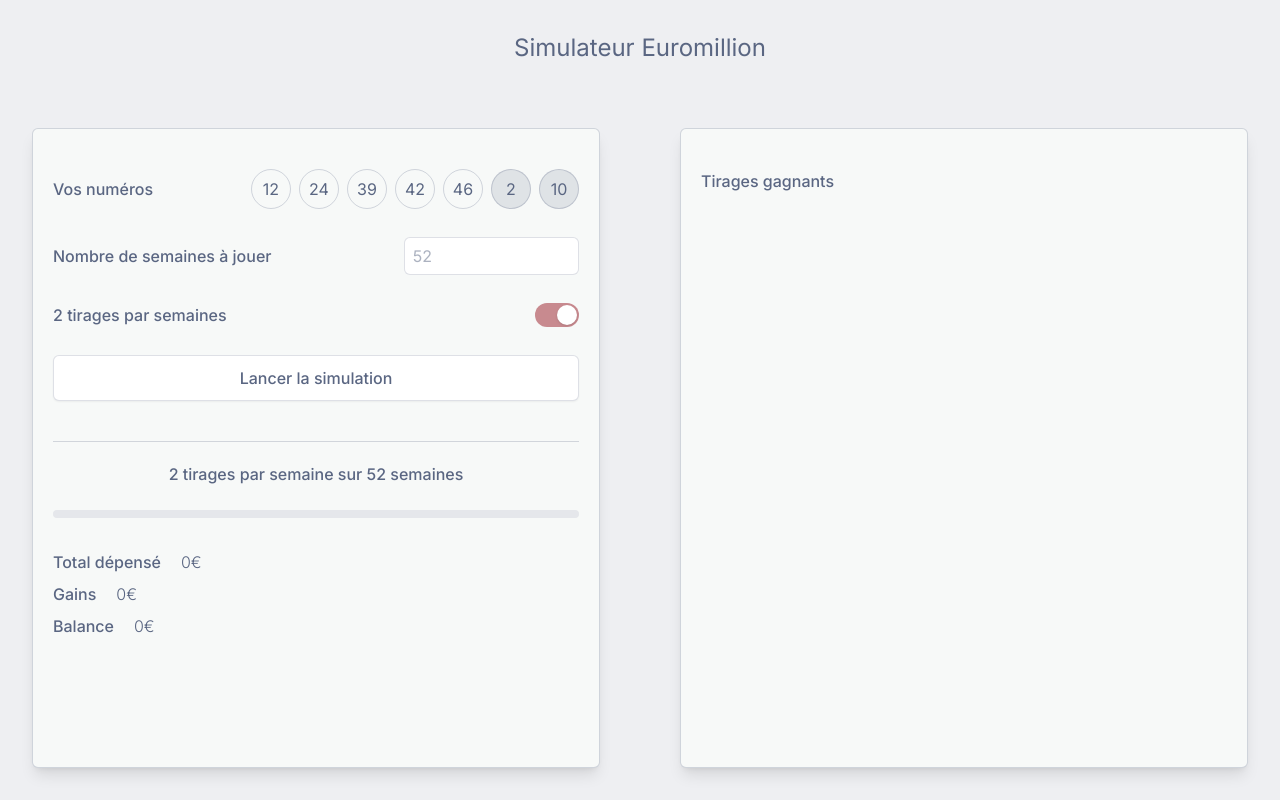
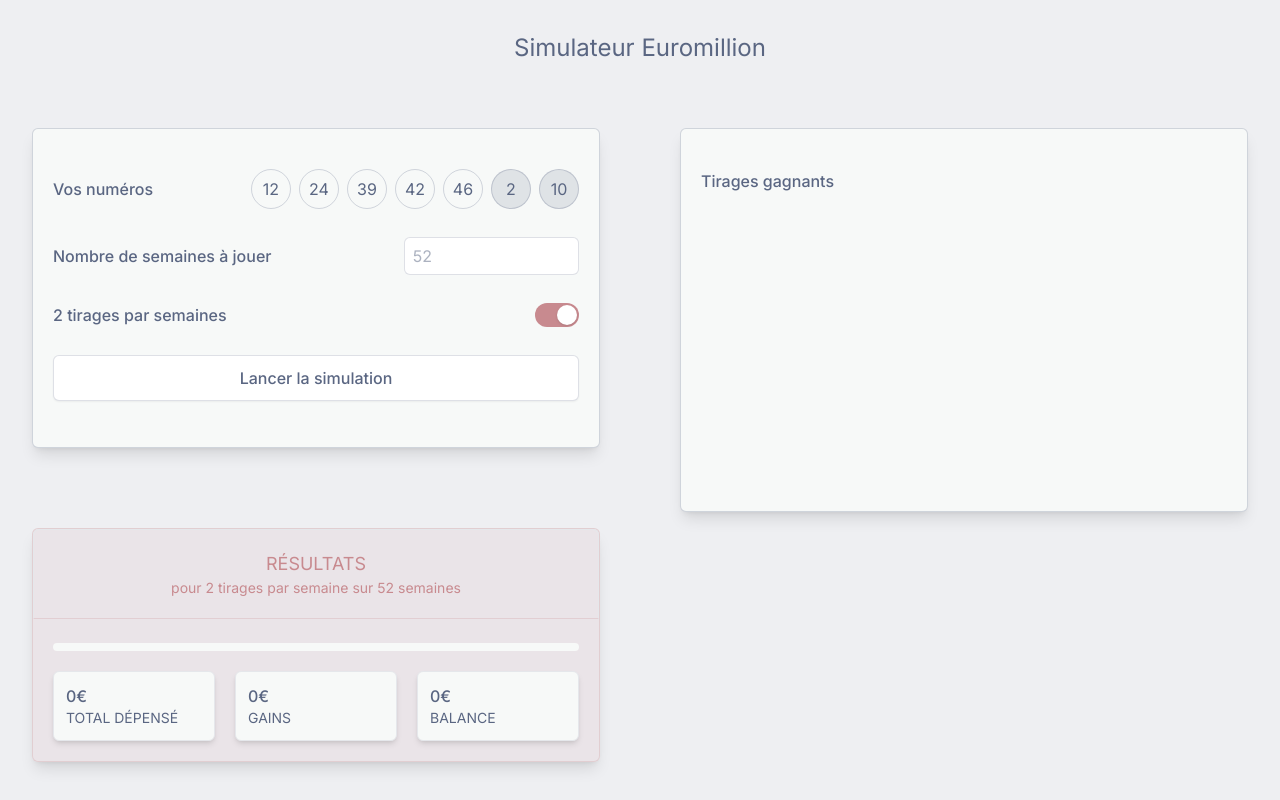
Before and after one commit to jean1591/euromillion-simulator, a Next.js app: page / in a window 1280 px wide. Shown: the top 800 px of the page. Built offline with nearby package versions, Linux system fonts and the light colour scheme.

Commit message:
create result card

```diff
--- a/src/app/components/panel.tsx
+++ b/src/app/components/panel.tsx
@@ -1,9 +1,20 @@
-export const Panel = ({ children }: { children: React.ReactNode }) => {
+import { classNames } from "@/utils/classNames";
+
+export const Panel = ({
+  height = "h-96",
+  children,
+}: {
+  height?: string;
+  children: React.ReactNode;
+}) => {
   return (
-    <div className="h-screen">
-      <div className="border border-dark-shade/25 bg-light-shade py-10 px-5 rounded-md overflow-y-scroll h-4/5 shadow-lg">
-        {children}
-      </div>
+    <div
+      className={classNames(
+        height,
+        "border border-dark-shade/25 bg-light-shade py-10 px-5 rounded-md overflow-y-scroll shadow-lg"
+      )}
+    >
+      {children}
     </div>
   );
 };
--- /dev/null
+++ b/src/app/components/results/resultsCard.tsx
@@ -0,0 +1,46 @@
+import { RootState } from "@/lib/store";
+import { SimulationStatus } from "../settingsAndResultsPanel/simulationStatus";
+import { useSelector } from "react-redux";
+
+export const ResultsCard = () => {
+  const { numberOfDrawsPerWeek, numberOfWeeksToPlay } = useSelector(
+    (state: RootState) => state.simulationSettings
+  );
+  const { drawsNumber, winnings } = useSelector(
+    (state: RootState) => state.simulationResults
+  );
+
+  return (
+    <div className="border border-dark-accent/25 rounded-md bg-dark-accent/10 shadow-lg mb-10">
+      <div className="border border-b-dark-accent/25 text-dark-accent p-5 rounded-t-md text-center">
+        <p className="text-lg font-normal uppercase">Résultats</p>
+        <p className="text-sm font-normal text-center">
+          {`pour ${numberOfDrawsPerWeek} ${
+            numberOfDrawsPerWeek === 1 ? "tirage" : "tirages"
+          } par semaine sur
+        ${isNaN(numberOfWeeksToPlay) ? 52 : numberOfWeeksToPlay}
+        semaines`}
+        </p>
+      </div>
+
+      <div className="pt-6 px-5">
+        <SimulationStatus />
+      </div>
+
+      <div className="p-5 grid grid-cols-3 gap-x-5">
+        <div className="bg-light-shade border border-dark-shade-25 rounded-md shadow-md text-base p-3">
+          <p className="font-medium">{`${drawsNumber * 2.5}€`}</p>
+          <p className="uppercase font-normal text-sm">Total dépensé</p>
+        </div>
+        <div className="bg-light-shade border border-dark-shade-25 rounded-md shadow-md text-base p-3">
+          <p className="font-medium">{`${winnings}€`}</p>
+          <p className="uppercase font-normal text-sm">Gains</p>
+        </div>
+        <div className="bg-light-shade border border-dark-shade-25 rounded-md shadow-md text-base p-3">
+          <p className="font-medium">{`${-drawsNumber * 2.5 + winnings}€`}</p>
+          <p className="uppercase font-normal text-sm">Balance</p>
+        </div>
+      </div>
+    </div>
+  );
+};
--- a/src/app/components/settingsAndResultsPanel/settingsAndResultsPanel.tsx
+++ b/src/app/components/settingsAndResultsPanel/settingsAndResultsPanel.tsx
@@ -1,14 +1,10 @@
-import { Divider } from "../divider";
-import { FinancialResults } from "./financialResults";
 import { Panel } from "../panel";
 import { SimuationSettings } from "./simulationSettings";
 
 export const SettingsAndResultsPanel = () => {
   return (
-    <Panel>
+    <Panel height="h-80">
       <SimuationSettings />
-      <Divider />
-      <FinancialResults />
     </Panel>
   );
 };
--- a/src/app/components/settingsAndResultsPanel/simulationStatus.tsx
+++ b/src/app/components/settingsAndResultsPanel/simulationStatus.tsx
@@ -17,7 +17,7 @@
   }, [drawsNumber]);
 
   return (
-    <div className="overflow-hidden rounded-full bg-gray-200">
+    <div className="overflow-hidden rounded-full bg-light-shade">
       <div
         className="h-2 rounded-full bg-dark-accent"
         style={{ width: `${simulationPercentage}%` }}
--- a/src/app/page.tsx
+++ b/src/app/page.tsx
@@ -1,6 +1,7 @@
 "use client";
 
 import { DrawsPanel } from "./components/drawsPanel/drawsPanel";
+import { ResultsCard } from "./components/results/resultsCard";
 import { SettingsAndResultsPanel } from "./components/settingsAndResultsPanel/settingsAndResultsPanel";
 
 export default function Home() {
@@ -11,7 +12,13 @@
       </h1>
 
       <div className="pt-16 grid grid-cols-1 md:grid-cols-2 md:gap-20">
-        <SettingsAndResultsPanel />
+        <div>
+          <SettingsAndResultsPanel />
+
+          <div className="pt-20">
+            <ResultsCard />
+          </div>
+        </div>
         <DrawsPanel />
       </div>
     </div>
```
